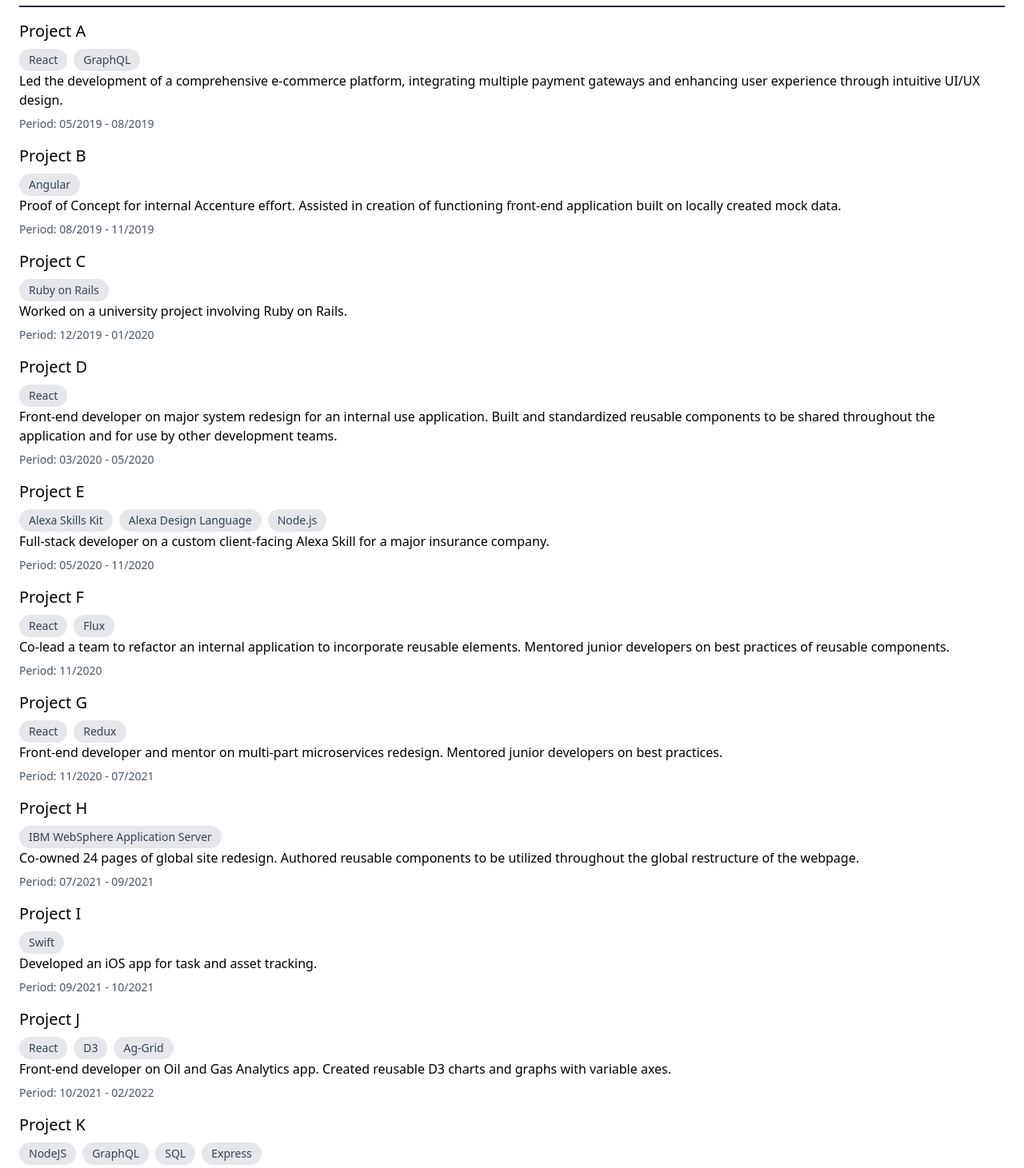
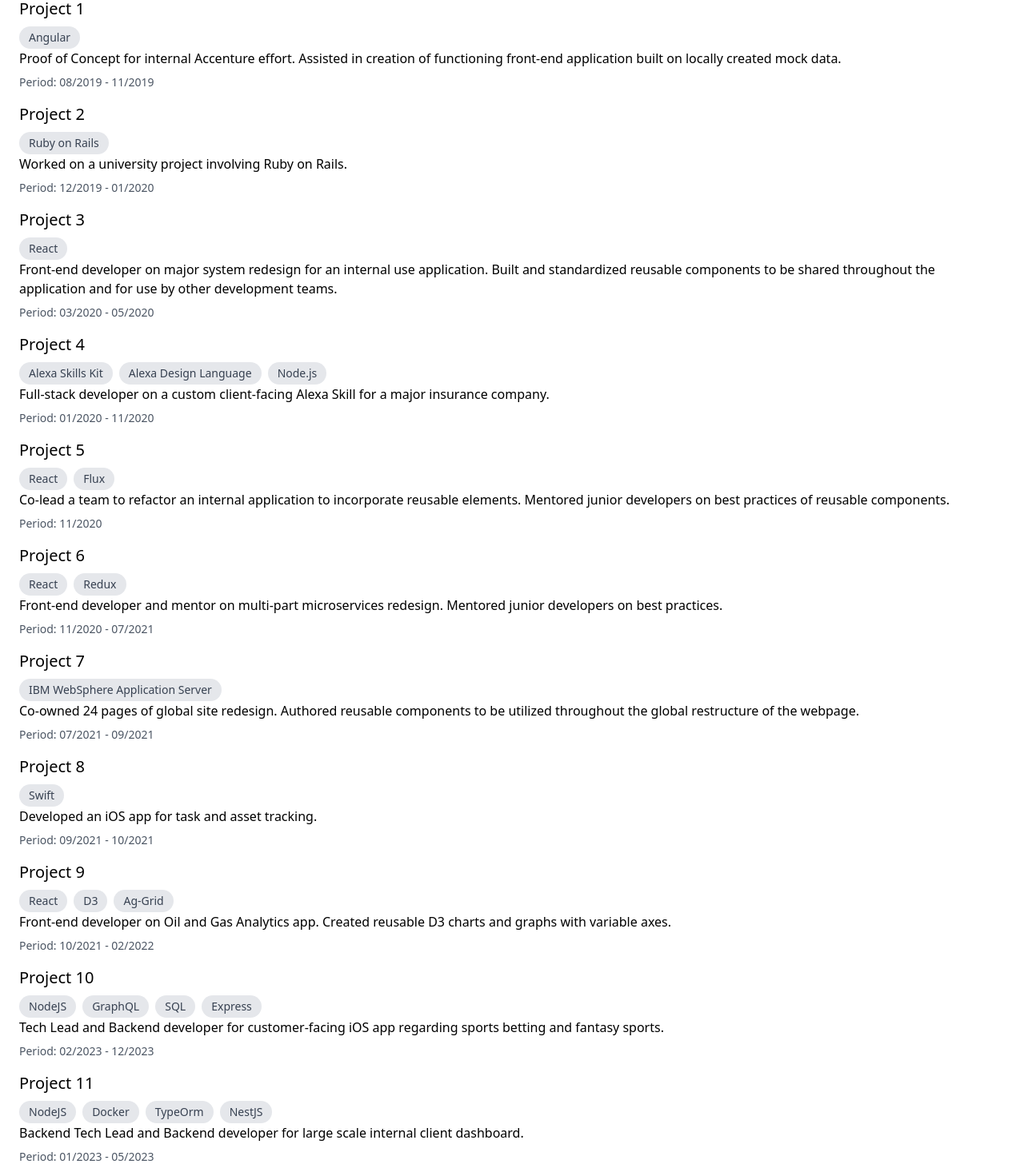
Before and after one commit to chelsme/chelsme.github.io, a React (Create React App) app: page / in a window 1280 px wide. Shown: the part 1125-2586 px from the top of the page at 80% size. Built offline with nearby package versions, Linux system fonts and the light colour scheme.

Commit message:
smooth scroll

```diff
--- a/src/components/Contact.js
+++ b/src/components/Contact.js
@@ -5,7 +5,9 @@
   return (
     <section id="contact" className="p-6 bg-gray-100">
       <h2 className="text-2xl border-b-2 border-gray-800 pb-2">Contact</h2>
-      <p className="mt-4">Email: {personalData.email}</p>
+      <p className="mt-4"><a href="mailto:youremail@example.com" className="text-blue-600 hover:underline">
+        {personalData.email}
+      </a></p>
       <p className="mt-4"><a href={personalData.linkedin} className="text-blue-500">LinkedIn</a></p>
     </section>
   );
--- a/src/components/Projects.js
+++ b/src/components/Projects.js
@@ -8,7 +8,7 @@
       <ul className="mt-4">
         {projectData.map((project, index) => (
           <li className="mb-4" key={index}>
-            <h3 className="text-xl">{project.title}</h3>
+            <h3 className="text-xl">Project {index + 1}</h3>
             <div className="mt-2 flex flex-wrap gap-2">
               {project.technologies.map((tech, idx) => (
                 <span key={idx} className="bg-gray-200 text-gray-700 px-3 py-1 rounded-full text-sm">
--- a/src/data.js
+++ b/src/data.js
@@ -1,6 +1,5 @@
 export const personalData = {
   name: "Chelsea Crowson",
-  title: "Full Stack Developer",
   location: "San Antonio, TX",
   email: "chelsea.crowson@me.com",
   linkedin: "https://www.linkedin.com/in/chelseacrowson/",
@@ -45,85 +44,66 @@
 
 export const projectData = [
   {
-    title: "Project A",
-    description: "Led the development of a comprehensive e-commerce platform, integrating multiple payment gateways and enhancing user experience through intuitive UI/UX design.",
-    technologies: ["React", "GraphQL"],
-    period: "05/2019 - 08/2019"
-  },
-  {
-    title: "Project B",
     description: "Proof of Concept for internal Accenture effort. Assisted in creation of functioning front-end application built on locally created mock data.",
     technologies: ["Angular"],
     period: "08/2019 - 11/2019"
   },
   {
-    title: "Project C",
     description: "Worked on a university project involving Ruby on Rails.",
     technologies: ["Ruby on Rails"],
     period: "12/2019 - 01/2020"
   },
   {
-    title: "Project D",
     description: "Front-end developer on major system redesign for an internal use application. Built and standardized reusable components to be shared throughout the application and for use by other development teams.",
     technologies: ["React"],
     period: "03/2020 - 05/2020"
   },
   {
-    title: "Project E",
     description: "Full-stack developer on a custom client-facing Alexa Skill for a major insurance company.",
     technologies: ["Alexa Skills Kit", "Alexa Design Language", "Node.js"],
-    period: "05/2020 - 11/2020"
+    period: "01/2020 - 11/2020"
   },
   {
-    title: "Project F",
     description: "Co-lead a team to refactor an internal application to incorporate reusable elements. Mentored junior developers on best practices of reusable components.",
     technologies: ["React", "Flux"],
     period: "11/2020"
   },
   {
-    title: "Project G",
     description: "Front-end developer and mentor on multi-part microservices redesign. Mentored junior developers on best practices.",
     technologies: ["React", "Redux"],
     period: "11/2020 - 07/2021"
   },
   {
-    title: "Project H",
     description: "Co-owned 24 pages of global site redesign. Authored reusable components to be utilized throughout the global restructure of the webpage.",
     technologies: ["IBM WebSphere Application Server"],
     period: "07/2021 - 09/2021"
   },
   {
-    title: "Project I",
     description: "Developed an iOS app for task and asset tracking.",
     technologies: ["Swift"],
     period: "09/2021 - 10/2021"
   },
   {
-    title: "Project J",
     description: "Front-end developer on Oil and Gas Analytics app. Created reusable D3 charts and graphs with variable axes.",
     technologies: ["React", "D3", "Ag-Grid"],
     period: "10/2021 - 02/2022"
   },
   {
-    title: "Project K",
     description: "Tech Lead and Backend developer for customer-facing iOS app regarding sports betting and fantasy sports.",
     technologies: ["NodeJS", "GraphQL", "SQL", "Express"],
     period: "02/2023 - 12/2023"
   },
   {
-    title: "Project L",
-    description: "Backend Tech Lead and Backend developer for customer-facing iOS app regarding sports betting and fantasy sports.",
+    description: "Backend Tech Lead and Backend developer for large scale internal client dashboard.",
     technologies: ["NodeJS", "Docker", "TypeOrm", "NestJS"],
     period: "01/2023 - 05/2023"
   },
   {
-    title: "Project M",
     description: "Developed an iPad app for tracking tasks and assets.",
     technologies: ["SwiftUI"],
     period: "06/2023 - 08/2023"
   },
   {
-    title: "Project N",
     description: "Data analytics app. Platform for tracking sales and creating reports using data to display tables and charts showcasing report data.",
     technologies: ["NestJS", "GraphQL", "Angular", "RXJS"],
     period: "08/2023 - 06/2024"
--- a/src/index.css
+++ b/src/index.css
@@ -1,3 +1,7 @@
 @tailwind base;
 @tailwind components;
 @tailwind utilities;
+
+html {
+  scroll-behavior: smooth;
+}
```
